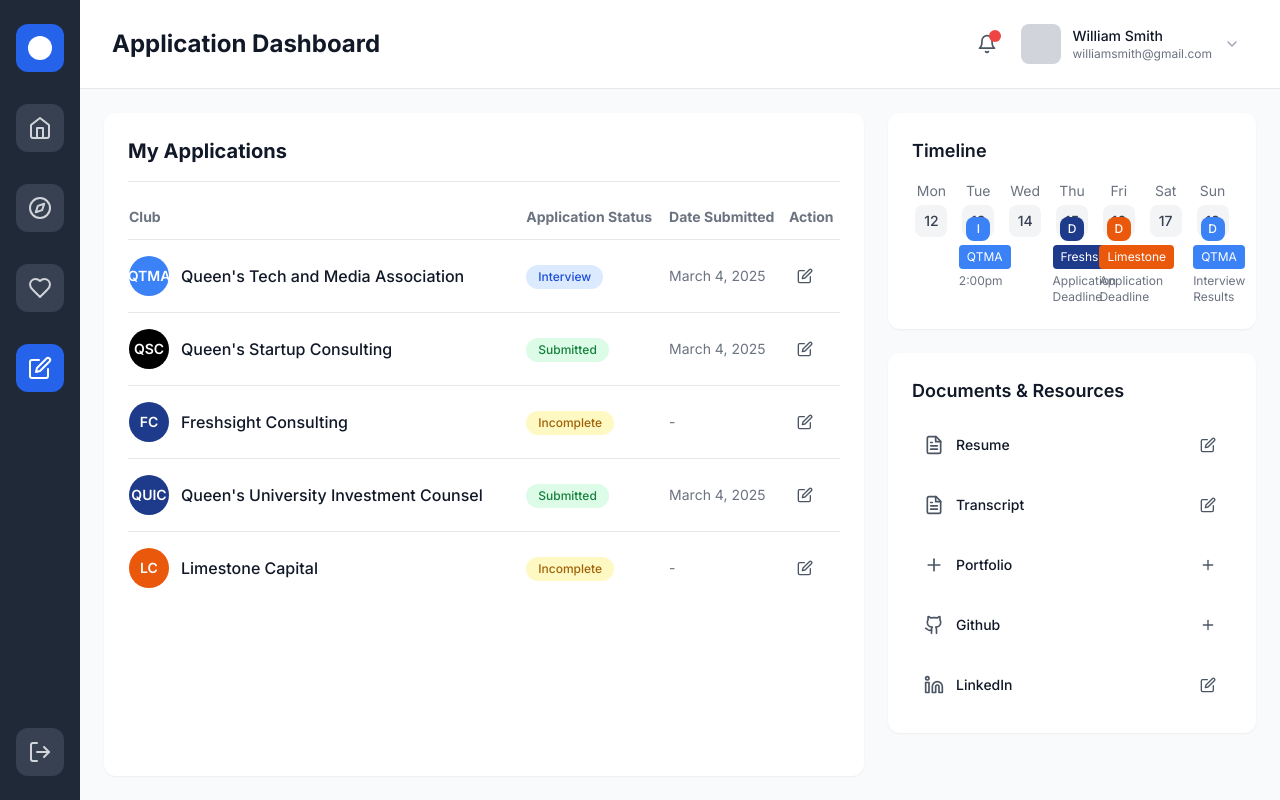
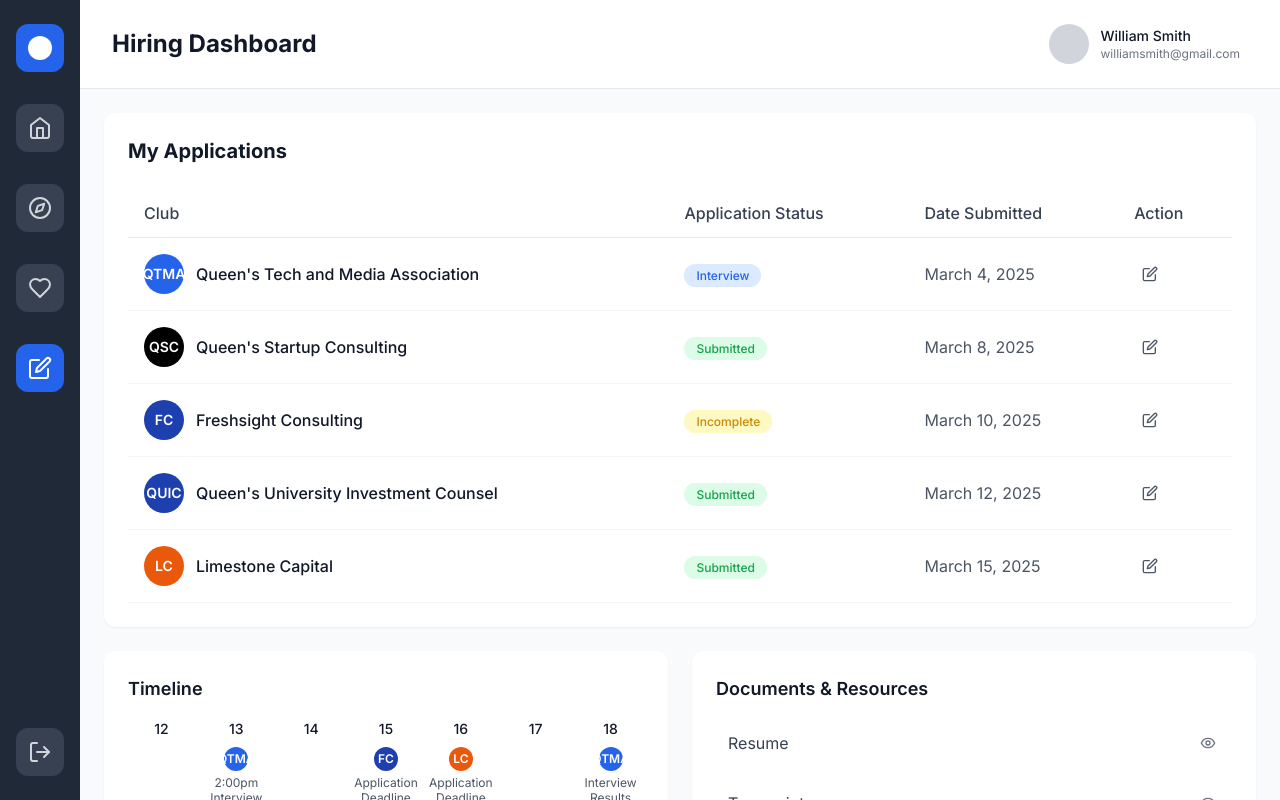
Before and after one commit to kzy0525/Nest, a React (Create React App) app in the folder client/: page /hiring in a window 1280 px wide. Built offline with nearby package versions, Linux system fonts and the light colour scheme.

Commit message:
formatting fixing

```diff
--- a/client/src/components/HiringDashboard.js
+++ b/client/src/components/HiringDashboard.js
@@ -1,89 +1,84 @@
 import React, { useState } from 'react';
-import { Bell, ChevronDown, Edit, Plus, FileText, Github, Linkedin } from 'lucide-react';
+import { useNavigate } from 'react-router-dom';
+import { Edit, Eye, Plus, ChevronDown } from 'lucide-react';
 
 const HiringDashboard = () => {
   const [selectedApplication, setSelectedApplication] = useState(null);
+  const navigate = useNavigate();
 
+  // Mock applications data
   const applications = [
     {
       id: 1,
-      club: {
-        name: "Queen's Tech and Media Association",
-        logo: "QTMA",
-        color: "bg-blue-500"
-      },
+      clubName: "Queen's Tech and Media Association",
+      clubIcon: "QTMA",
+      clubIconBg: "bg-blue-600",
       status: "Interview",
-      statusColor: "bg-blue-100 text-blue-700",
-      dateSubmitted: "March 4, 2025",
-      hasAction: true
+      statusColor: "bg-blue-100 text-blue-600",
+      dateSubmitted: "March 4, 2025"
     },
     {
       id: 2,
-      club: {
-        name: "Queen's Startup Consulting",
-        logo: "QSC",
-        color: "bg-black"
-      },
+      clubName: "Queen's Startup Consulting",
+      clubIcon: "QSC",
+      clubIconBg: "bg-black",
       status: "Submitted",
-      statusColor: "bg-green-100 text-green-700",
-      dateSubmitted: "March 4, 2025",
-      hasAction: true
+      statusColor: "bg-green-100 text-green-600",
+      dateSubmitted: "March 8, 2025"
     },
     {
       id: 3,
-      club: {
-        name: "Freshsight Consulting",
-        logo: "FC",
-        color: "bg-blue-900"
-      },
+      clubName: "Freshsight Consulting",
+      clubIcon: "FC",
+      clubIconBg: "bg-blue-800",
       status: "Incomplete",
-      statusColor: "bg-yellow-100 text-yellow-700",
-      dateSubmitted: "",
-      hasAction: true
+      statusColor: "bg-yellow-100 text-yellow-600",
+      dateSubmitted: "March 10, 2025"
     },
     {
       id: 4,
-      club: {
-        name: "Queen's University Investment Counsel",
-        logo: "QUIC",
-        color: "bg-blue-900"
-      },
+      clubName: "Queen's University Investment Counsel",
+      clubIcon: "QUIC",
+      clubIconBg: "bg-blue-800",
       status: "Submitted",
-      statusColor: "bg-green-100 text-green-700",
-      dateSubmitted: "March 4, 2025",
-      hasAction: true
+      statusColor: "bg-green-100 text-green-600",
+      dateSubmitted: "March 12, 2025"
     },
     {
       id: 5,
-      club: {
-        name: "Limestone Capital",
-        logo: "LC",
-        color: "bg-orange-600"
-      },
-      status: "Incomplete",
-      statusColor: "bg-yellow-100 text-yellow-700",
-      dateSubmitted: "",
-      hasAction: true
+      clubName: "Limestone Capital",
+      clubIcon: "LC",
+      clubIconBg: "bg-orange-600",
+      status: "Submitted",
+      statusColor: "bg-green-100 text-green-600",
+      dateSubmitted: "March 15, 2025"
     }
   ];
 
+  // Mock calendar events
   const calendarEvents = [
-    { day: 13, event: { club: "QTMA", type: "Interview", time: "2:00pm", color: "bg-blue-500" } },
-    { day: 15, event: { club: "Freshsight", type: "Application Deadline", color: "bg-blue-900" } },
-    { day: 16, event: { club: "Limestone", type: "Application Deadline", color: "bg-orange-600" } },
-    { day: 18, event: { club: "QTMA", type: "Interview Results", color: "bg-blue-500" } }
+    { day: 13, club: "QTMA", event: "2:00pm Interview", clubIcon: "QTMA", clubIconBg: "bg-blue-600" },
+    { day: 15, club: "Freshsight Consulting", event: "Application Deadline", clubIcon: "FC", clubIconBg: "bg-blue-800" },
+    { day: 16, club: "Limestone Capital", event: "Application Deadline", clubIcon: "LC", clubIconBg: "bg-orange-600" },
+    { day: 18, club: "QTMA", event: "Interview Results", clubIcon: "QTMA", clubIconBg: "bg-blue-600" }
   ];
 
+  // Mock documents
   const documents = [
-    { name: "Resume", icon: FileText, hasEdit: true, hasAdd: false },
-    { name: "Transcript", icon: FileText, hasEdit: true, hasAdd: false },
-    { name: "Portfolio", icon: Plus, hasEdit: false, hasAdd: true },
-    { name: "Github", icon: Github, hasEdit: false, hasAdd: true },
-    { name: "LinkedIn", icon: Linkedin, hasEdit: true, hasAdd: false }
+    { name: "Resume", icon: Eye, action: "view" },
+    { name: "Transcript", icon: Eye, action: "view" },
+    { name: "Portfolio", icon: Plus, action: "add" },
+    { name: "Github", icon: Plus, action: "add" },
+    { name: "LinkedIn", icon: Eye, action: "view" }
   ];
 
-  const handleApplicationAction = (applicationId) => {
-    setSelectedApplication(selectedApplication === applicationId ? null : applicationId);
+  const handleActionClick = (application) => {
+    if (application.id === 5) { // Limestone Capital
+      setSelectedApplication(selectedApplication === application.id ? null : application.id);
+    } else {
+      // For other applications, navigate to view application
+      navigate(`/club/${application.id}`);
+    }
   };
 
   return (
@@ -91,23 +86,16 @@ const HiringDashboard = () => {
       {/* Header */}
       <div className="bg-white border-b border-gray-200 px-8 py-4">
         <div className="flex items-center justify-between">
-          <h1 className="text-2xl font-bold text-gray-900">Application Dashboard</h1>
+          <h1 className="text-2xl font-bold text-gray-900">Hiring Dashboard</h1>
 
           <div className="flex items-center space-x-4">
-            {/* Notifications */}
-            <div className="relative">
-              <Bell size={20} className="text-gray-600 cursor-pointer hover:text-gray-800" />
-              <div className="absolute -top-1 -right-1 w-3 h-3 bg-red-500 rounded-full"></div>
-            </div>
-
             {/* User Profile */}
             <div className="flex items-center space-x-3 cursor-pointer hover:bg-gray-50 p-2 rounded-lg">
-              <div className="w-10 h-10 bg-gray-300 rounded-lg"></div>
+              <div className="w-10 h-10 bg-gray-300 rounded-full"></div>
               <div className="hidden md:block">
                 <div className="text-sm font-medium text-gray-900">William Smith</div>
                 <div className="text-xs text-gray-500">williamsmith@gmail.com</div>
               </div>
-              <ChevronDown size={16} className="text-gray-400" />
             </div>
           </div>
         </div>
@@ -115,59 +103,54 @@ const HiringDashboard = () => {
 
       {/* Main Content */}
       <div className="flex-1 overflow-auto bg-gray-50 p-6">
-        <div className="grid grid-cols-1 lg:grid-cols-3 gap-6 h-full">
-
-          {/* My Applications Table - Takes up 2 columns */}
-          <div className="lg:col-span-2 bg-white rounded-xl shadow-sm p-6">
-            <h2 className="text-xl font-bold text-gray-900 mb-4">My Applications</h2>
-            <div className="border-b border-gray-200 mb-6"></div>
+        {/* My Applications Table - Full Width */}
+        <div className="bg-white rounded-xl shadow-sm p-6 mb-6">
+          <h2 className="text-xl font-bold text-gray-900 mb-6">My Applications</h2>
 
           <div className="overflow-x-auto">
             <table className="w-full">
               <thead>
-                  <tr className="text-left text-sm font-medium text-gray-500 border-b border-gray-200">
-                    <th className="pb-3">Club</th>
-                    <th className="pb-3">Application Status</th>
-                    <th className="pb-3">Date Submitted</th>
-                    <th className="pb-3">Action</th>
+                <tr className="border-b border-gray-200">
+                  <th className="text-left py-3 px-4 font-medium text-gray-700">Club</th>
+                  <th className="text-left py-3 px-4 font-medium text-gray-700">Application Status</th>
+                  <th className="text-left py-3 px-4 font-medium text-gray-700">Date Submitted</th>
+                  <th className="text-left py-3 px-4 font-medium text-gray-700">Action</th>
                 </tr>
               </thead>
-                <tbody className="divide-y divide-gray-200">
+              <tbody>
                 {applications.map((app) => (
-                    <tr key={app.id} className="hover:bg-gray-50">
-                      <td className="py-4">
+                  <tr key={app.id} className="border-b border-gray-100 hover:bg-gray-50">
+                    <td className="py-4 px-4">
                       <div className="flex items-center space-x-3">
-                          <div className={`w-10 h-10 rounded-full ${app.club.color} flex items-center justify-center text-white font-semibold text-sm`}>
-                            {app.club.logo}
+                        <div className={`w-10 h-10 ${app.clubIconBg} rounded-full flex items-center justify-center text-white font-semibold text-sm`}>
+                          {app.clubIcon}
                         </div>
-                          <span className="font-medium text-gray-900">{app.club.name}</span>
+                        <span className="font-medium text-gray-900">{app.clubName}</span>
                       </div>
                     </td>
-                      <td className="py-4">
-                        <span className={`inline-flex px-3 py-1 rounded-full text-xs font-medium ${app.statusColor}`}>
+                    <td className="py-4 px-4">
+                      <span className={`px-3 py-1 rounded-full text-xs font-medium ${app.statusColor}`}>
                         {app.status}
                       </span>
                     </td>
-                      <td className="py-4 text-sm text-gray-500">
-                        {app.dateSubmitted || '-'}
-                      </td>
-                      <td className="py-4">
+                    <td className="py-4 px-4 text-gray-600">{app.dateSubmitted}</td>
+                    <td className="py-4 px-4">
                       <div className="relative">
                         <button
-                            onClick={() => handleApplicationAction(app.id)}
-                            className="p-2 hover:bg-gray-100 rounded-lg transition-colors"
+                          onClick={() => handleActionClick(app)}
+                          className="p-2 text-gray-600 hover:text-gray-900 hover:bg-gray-100 rounded-lg transition-colors"
                         >
-                            <Edit size={16} className="text-gray-600" />
+                          <Edit size={16} />
                         </button>
 
-                          {/* Dropdown Menu */}
+                        {/* Dropdown for Limestone Capital */}
                         {selectedApplication === app.id && (
                           <div className="absolute right-0 mt-2 w-48 bg-white rounded-lg shadow-lg border border-gray-200 z-10">
                             <div className="py-1">
-                                <button className="w-full text-left px-4 py-2 text-sm text-gray-700 hover:bg-gray-100">
+                              <button className="w-full text-left px-4 py-2 text-sm text-gray-700 hover:bg-gray-50">
                                 View Application
                               </button>
-                                <button className="w-full text-left px-4 py-2 text-sm text-gray-700 hover:bg-gray-100">
+                              <button className="w-full text-left px-4 py-2 text-sm text-gray-700 hover:bg-gray-50">
                                 Withdraw Application
                               </button>
                             </div>
@@ -182,12 +165,12 @@ const HiringDashboard = () => {
           </div>
         </div>
 
-          {/* Right Side - Calendar and Documents */}
-          <div className="space-y-6">
-
-            {/* Calendar */}
+        {/* Bottom Section - Timeline and Documents */}
+        <div className="grid grid-cols-1 lg:grid-cols-2 gap-6">
+          {/* Timeline - Left Side */}
           <div className="bg-white rounded-xl shadow-sm p-6">
             <h3 className="text-lg font-semibold text-gray-900 mb-4">Timeline</h3>
+
             <div className="grid grid-cols-7 gap-2">
               {Array.from({ length: 7 }, (_, i) => {
                 const day = 12 + i;
@@ -195,27 +178,13 @@ const HiringDashboard = () => {
 
                 return (
                   <div key={day} className="text-center">
-                      <div className="text-sm text-gray-500 mb-1">
-                        {['Mon', 'Tue', 'Wed', 'Thu', 'Fri', 'Sat', 'Sun'][i]}
+                    <div className="text-sm font-medium text-gray-900 mb-2">{day}</div>
+                    {event && (
+                      <div className="text-center">
+                        <div className={`w-6 h-6 ${event.clubIconBg} rounded-full flex items-center justify-center text-white text-xs font-semibold mx-auto mb-1`}>
+                          {event.clubIcon}
                         </div>
-                      <div className="relative">
-                        <div className="w-8 h-8 mx-auto bg-gray-100 rounded-lg flex items-center justify-center text-sm font-medium text-gray-700">
-                          {day}
-                        </div>
-                        {event && (
-                          <div className={`absolute -bottom-1 left-1/2 transform -translate-x-1/2 w-6 h-6 ${event.event.color} rounded-lg flex items-center justify-center text-xs text-white font-medium`}>
-                            {event.event.type === 'Interview' ? 'I' : 'D'}
-                          </div>
-                        )}
-                      </div>
-                      {event && (
-                        <div className="mt-2 text-xs text-gray-600 text-center">
-                          <div className={`inline-block px-2 py-1 rounded ${event.event.color} text-white text-xs`}>
-                            {event.event.club}
-                          </div>
-                          <div className="text-gray-500 mt-1">
-                            {event.event.type === 'Interview' ? event.event.time : event.event.type}
-                          </div>
+                        <div className="text-xs text-gray-600 leading-tight">{event.event}</div>
                       </div>
                     )}
                   </div>
@@ -224,31 +193,19 @@ const HiringDashboard = () => {
             </div>
           </div>
 
-            {/* Documents */}
+          {/* Documents - Right Side */}
           <div className="bg-white rounded-xl shadow-sm p-6">
             <h3 className="text-lg font-semibold text-gray-900 mb-4">Documents & Resources</h3>
+
             <div className="space-y-3">
               {documents.map((doc, index) => (
-                  <div key={index} className="flex items-center justify-between p-3 hover:bg-gray-50 rounded-lg">
-                    <div className="flex items-center space-x-3">
-                      <doc.icon size={20} className="text-gray-600" />
-                      <span className="text-sm font-medium text-gray-900">{doc.name}</span>
-                    </div>
-                    <div className="flex items-center space-x-2">
-                      {doc.hasEdit && (
-                        <button className="p-1 hover:bg-gray-200 rounded transition-colors">
-                          <Edit size={16} className="text-gray-600" />
+                <div key={index} className="flex items-center justify-between p-3 hover:bg-gray-50 rounded-lg transition-colors">
+                  <span className="text-gray-700">{doc.name}</span>
+                  <button className="p-1 text-gray-500 hover:text-gray-700 transition-colors">
+                    <doc.icon size={16} />
                   </button>
-                      )}
-                      {doc.hasAdd && (
-                        <button className="p-1 hover:bg-gray-200 rounded transition-colors">
-                          <Plus size={16} className="text-gray-600" />
-                        </button>
-                      )}
-                    </div>
                 </div>
               ))}
-              </div>
             </div>
           </div>
         </div>
--- a/client/src/components/Home.js
+++ b/client/src/components/Home.js
@@ -118,6 +118,52 @@ const Home = () => {
     }
   };
 
+  const getClubTags = (club) => {
+    let tags = [];
+
+    // Handle both array and string formats for category
+    if (Array.isArray(club.category)) {
+      tags = [...club.category];
+    } else if (club.category) {
+      tags = [club.category];
+    }
+
+    // Add additional tags based on club characteristics if we don't have enough
+    if (tags.length < 2) {
+      if (club.name.toLowerCase().includes('tech') || club.name.toLowerCase().includes('technology')) {
+        if (!tags.includes('Technology')) tags.push('Technology');
+      }
+      if (club.name.toLowerCase().includes('business') || club.name.toLowerCase().includes('consulting') || club.name.toLowerCase().includes('startup')) {
+        if (!tags.includes('Business')) tags.push('Business');
+      }
+      if (club.name.toLowerCase().includes('cultural') || club.name.toLowerCase().includes('vietnamese') || club.name.toLowerCase().includes('arts')) {
+        if (!tags.includes('Culture')) tags.push('Culture');
+      }
+      if (club.name.toLowerCase().includes('engineering') || club.name.toLowerCase().includes('hyperloop') || club.name.toLowerCase().includes('science')) {
+        if (!tags.includes('Science')) tags.push('Science');
+      }
+      if (club.name.toLowerCase().includes('environmental') || club.name.toLowerCase().includes('sustainability')) {
+        if (!tags.includes('Environment')) tags.push('Environment');
+      }
+      if (club.name.toLowerCase().includes('political') || club.name.toLowerCase().includes('politics')) {
+        if (!tags.includes('Politics')) tags.push('Politics');
+      }
+      if (club.name.toLowerCase().includes('media') || club.name.toLowerCase().includes('publications')) {
+        if (!tags.includes('Media')) tags.push('Media');
+      }
+    }
+
+    // Ensure we have at least 2 tags
+    if (tags.length === 0) {
+      tags.push('Technology');
+    }
+    if (tags.length === 1) {
+      tags.push('Innovation');
+    }
+
+    return tags.slice(0, 2); // Return only first 2 tags
+  };
+
   return (
     <div className="flex-1 flex flex-col overflow-hidden">
       {/* Header */}
@@ -192,8 +238,8 @@ const Home = () => {
             </div>
           </div>
 
-          <div className="grid grid-cols-1 md:grid-cols-2 lg:grid-cols-3 gap-6">
-            {clubs.slice(currentCarouselIndex, currentCarouselIndex + 3).map((club) => (
+          <div className="grid grid-cols-1 md:grid-cols-2 lg:grid-cols-3 xl:grid-cols-4 gap-6">
+            {clubs.slice(currentCarouselIndex, currentCarouselIndex + 4).map((club) => (
               <div key={club.id} className="bg-white rounded-xl overflow-hidden shadow-sm hover:shadow-lg transition-all duration-300">
                 {/* Club Logo/Image Section */}
                 <div className={`h-32 ${getClubBackground(club.name)} flex items-center justify-center relative`}>
@@ -215,19 +261,25 @@ const Home = () => {
                 {/* Club Details */}
                 <div className="p-4">
                   <div className="flex items-center justify-between mb-3">
-                    <span className="px-2 py-1 bg-blue-100 text-blue-800 text-xs rounded-full">
-                      {club.category}
-                    </span>
+                    <div className="flex space-x-2">
+                      {getClubTags(club).map((tag, index) => (
+                        <span key={index} className="px-2 py-1 bg-gray-100 text-gray-700 text-xs rounded-full">
+                          {tag}
+                        </span>
+                      ))}
+                    </div>
                     <span className="text-sm text-gray-600">{club.member_count || 'N/A'} Members</span>
                   </div>
 
-                  <h3 className="font-semibold text-gray-900 mb-3 line-clamp-2">{club.name}</h3>
+                  <h3 className="font-semibold text-gray-900 mb-3 h-12 flex items-start">
+                    <span className="line-clamp-2">{club.name}</span>
+                  </h3>
 
                   <button
                     className="w-full bg-blue-500 text-white py-2 rounded-lg text-sm font-medium hover:bg-blue-600 transition-colors"
                     onClick={() => navigate(`/club/${club.id}`)}
                   >
-                    View Details
+                    Recruiting Open
                   </button>
                 </div>
               </div>
```
Also changed, not shown: client/src/components/ClubDetail.js (+27 -31 lines), client/src/components/Favorites.js (+110 -64 lines), client/src/components/Search.js (+71 -24 lines), 2 other files (tests, documents, lock files or other folders). Lines whose indentation alone changed are shown as unchanged.
